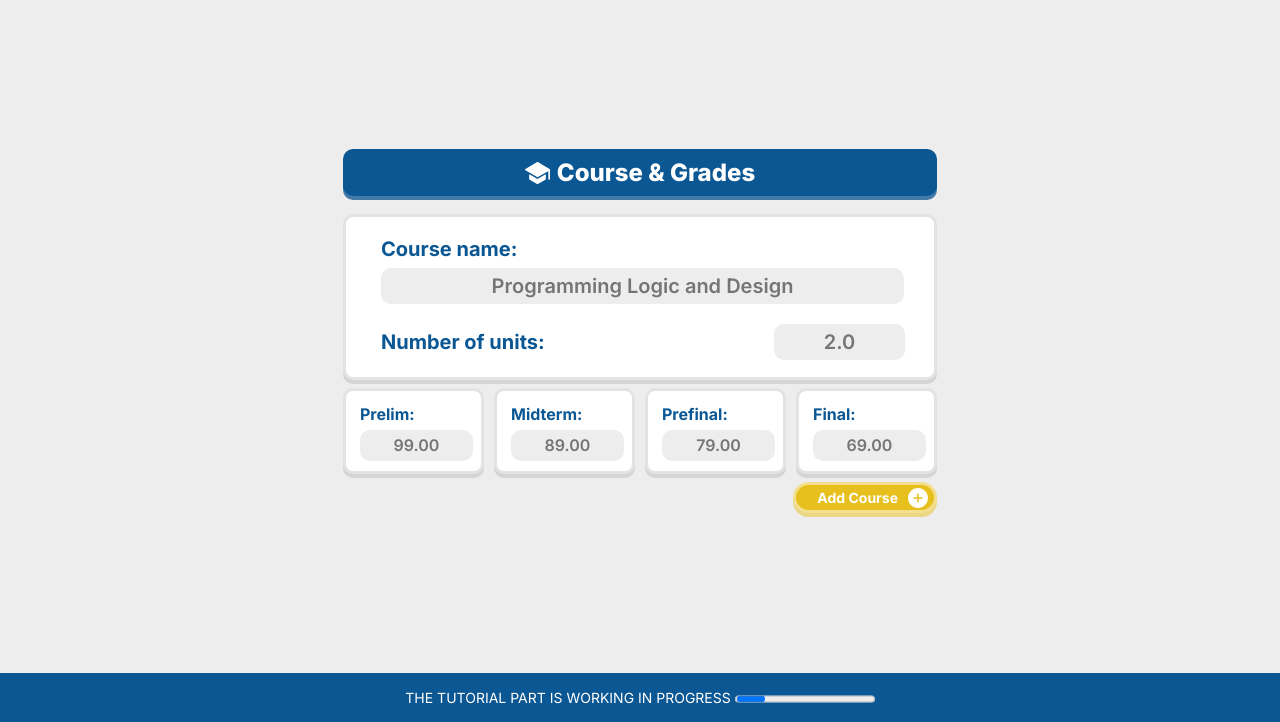
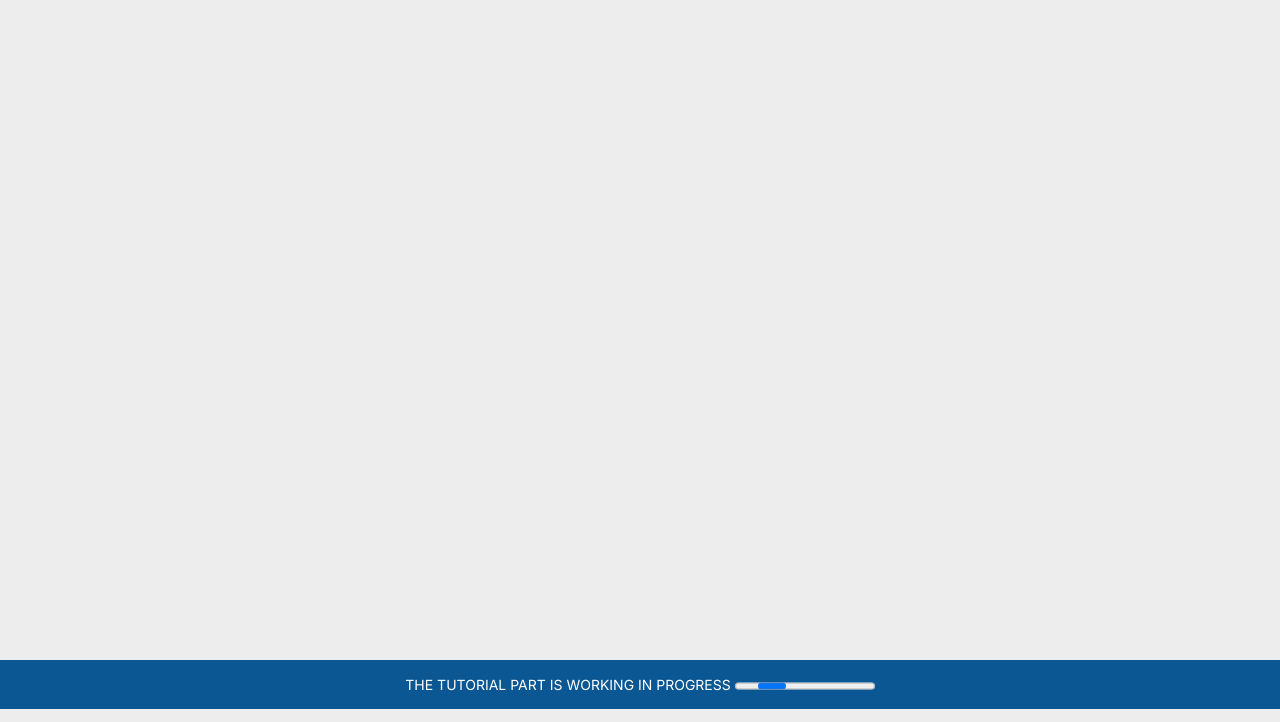
Before and after one commit to chrstnmmn/onestigwaapp, a plain HTML site: page howto.html in a window 1280 px wide. Shown: the part 91-813 px from the top of the page. Drawn offline with Linux system fonts and the light colour scheme.

Commit message:
working on tutorial page trying to come up with different idea

```diff
--- a/howto.html
+++ b/howto.html
@@ -35,120 +35,6 @@
 				<a class="link" href="./index.html">Home</a>
 			</div>
 		</header>
-		<div class="addCourse" id="AddCourse">
-			<div class="title-AddCourse">
-				<svg
-					class="icon-AddCourse"
-					xmlns="http://www.w3.org/2000/svg"
-					viewBox="0 0 25 22"
-					fill="none"
-				>
-					<path
-						d="M12.5005 16.9225C12.3554 16.9225 12.2129 16.8841 12.0869 16.8109L4.79243 12.5777C4.72905 12.5405 4.65714 12.521 4.58395 12.521C4.51076 12.521 4.43887 12.5406 4.37552 12.5778C4.31216 12.615 4.25957 12.6685 4.22305 12.7329C4.18652 12.7973 4.16735 12.8704 4.16746 12.9447V16.9225C4.16733 17.0735 4.20702 17.2218 4.28239 17.352C4.35776 17.4822 4.46607 17.5896 4.59609 17.6629L12.0958 21.8935C12.2196 21.9634 12.3589 22 12.5005 22C12.6421 22 12.7814 21.9634 12.9051 21.8935L20.4049 17.6629C20.5349 17.5896 20.6432 17.4822 20.7186 17.352C20.7939 17.2218 20.8336 17.0735 20.8335 16.9225V12.9447C20.8336 12.8704 20.8144 12.7973 20.7779 12.7329C20.7414 12.6685 20.6888 12.615 20.6254 12.5778C20.5621 12.5406 20.4902 12.521 20.417 12.521C20.3438 12.521 20.2719 12.5405 20.2085 12.5777L12.914 16.8109C12.7881 16.8841 12.6455 16.9225 12.5005 16.9225Z"
-						fill="white"
-					/>
-					<path
-						d="M24.9958 7.53578V7.52996C24.9824 7.39584 24.9375 7.26693 24.865 7.15397C24.7926 7.04101 24.6946 6.94727 24.5792 6.88056L12.913 0.111537C12.787 0.0384464 12.6445 0 12.4994 0C12.3544 0 12.2118 0.0384464 12.0859 0.111537L0.419696 6.88056C0.292194 6.95458 0.186224 7.0615 0.112521 7.1905C0.0388177 7.31949 0 7.46597 0 7.6151C0 7.76424 0.0388177 7.91072 0.112521 8.03971C0.186224 8.16871 0.292194 8.27563 0.419696 8.34965L12.0859 15.1187C12.2118 15.1918 12.3544 15.2302 12.4994 15.2302C12.6445 15.2302 12.787 15.1918 12.913 15.1187L23.1772 9.16352C23.193 9.15422 23.211 9.14933 23.2293 9.14935C23.2477 9.14937 23.2656 9.15429 23.2815 9.16362C23.2973 9.17296 23.3105 9.18637 23.3196 9.2025C23.3287 9.21864 23.3335 9.23693 23.3334 9.25554V16.8987C23.3334 17.354 23.6782 17.7448 24.1266 17.7676C24.2393 17.7731 24.3519 17.7553 24.4576 17.7153C24.5633 17.6754 24.6599 17.614 24.7416 17.535C24.8232 17.456 24.8882 17.361 24.9327 17.2557C24.9771 17.1504 25 17.037 25 16.9225V7.6151C24.9999 7.58861 24.9985 7.56213 24.9958 7.53578Z"
-						fill="white"
-					/>
-				</svg>
-				<h1 class="titleCourse">Course & Grades</h1>
-			</div>
-			<div class="Main-Card">
-				<div class="dark">
-					<div class="Courses">
-						<div class="CourseName">
-							<h2>Course name:</h2>
-							<input
-								type="text"
-								class="InputC"
-								id="courseInput"
-								placeholder="Programming Logic and Design"
-								disabled
-							/>
-						</div>
-						<div class="UnitsInput">
-							<h2 class="UnitsLabel">Number of units:</h2>
-							<input
-								type="text"
-								inputmode="decimal"
-								class="units"
-								id="courseUnit"
-								placeholder="2.0"
-								disabled
-							/>
-						</div>
-					</div>
-				</div>
-				<div class="Terms">
-					<div class="terms-sub" id="prelim">
-						<h3>Prelim:</h3>
-						<input
-							type="text"
-							inputmode="decimal"
-							class="inputTerms"
-							id="prelimInput"
-							placeholder="99.00"
-							disabled
-						/>
-					</div>
-					<div class="terms-sub" id="midterm">
-						<h3>Midterm:</h3>
-						<input
-							type="text"
-							inputmode="decimal"
-							class="inputTerms"
-							id="midtermInput"
-							placeholder="89.00"
-							disabled
-						/>
-					</div>
-					<div class="terms-sub" id="prefinal">
-						<h3>Prefinal:</h3>
-						<input
-							type="text"
-							inputmode="decimal"
-							class="inputTerms"
-							id="prefinalInput"
-							placeholder="79.00"
-							disabled
-						/>
-					</div>
-					<div class="terms-sub" id="final">
-						<h3>Final:</h3>
-						<input
-							type="text"
-							inputmode="decimal"
-							class="inputTerms"
-							id="finalInput"
-							placeholder="69.00"
-							disabled
-						/>
-					</div>
-				</div>
-
-				<button id="AddCourseButton" class="buttonAdd" type="button">
-					<div class="add-icons">
-						<svg
-							class="button-add-icon"
-							xmlns="http://www.w3.org/2000/svg"
-							viewBox="0 0 35 35"
-							fill="none"
-						>
-							<path
-								d="M33.6538 17.5C33.6538 26.4215 26.4215 33.6538 17.5 33.6538C8.57848 33.6538 1.34615 26.4215 1.34615 17.5C1.34615 8.57848 8.57848 1.34615 17.5 1.34615C26.4215 1.34615 33.6538 8.57848 33.6538 17.5Z"
-								fill="#E7C01D"
-							/>
-							<path
-								d="M17.5 0C7.8506 0 0 7.8506 0 17.5C0 27.1494 7.8506 35 17.5 35C27.1494 35 35 27.1494 35 17.5C35 7.8506 27.1494 0 17.5 0ZM24.2308 18.8462H18.8462V24.2308C18.8462 24.5878 18.7043 24.9302 18.4519 25.1826C18.1994 25.4351 17.857 25.5769 17.5 25.5769C17.143 25.5769 16.8006 25.4351 16.5481 25.1826C16.2957 24.9302 16.1538 24.5878 16.1538 24.2308V18.8462H10.7692C10.4122 18.8462 10.0698 18.7043 9.81736 18.4519C9.5649 18.1994 9.42308 17.857 9.42308 17.5C9.42308 17.143 9.5649 16.8006 9.81736 16.5481C10.0698 16.2957 10.4122 16.1538 10.7692 16.1538H16.1538V10.7692C16.1538 10.4122 16.2957 10.0698 16.5481 9.81736C16.8006 9.5649 17.143 9.42308 17.5 9.42308C17.857 9.42308 18.1994 9.5649 18.4519 9.81736C18.7043 10.0698 18.8462 10.4122 18.8462 10.7692V16.1538H24.2308C24.5878 16.1538 24.9302 16.2957 25.1826 16.5481C25.4351 16.8006 25.5769 17.143 25.5769 17.5C25.5769 17.857 25.4351 18.1994 25.1826 18.4519C24.9302 18.7043 24.5878 18.8462 24.2308 18.8462Z"
-								fill="white"
-							/>
-						</svg>
-						<h6>Add Course</h6>
-					</div>
-				</button>
-			</div>
-		</div>
 		<footer id="Footer">
 			<h6>
 				THE TUTORIAL PART IS WORKING IN PROGRESS <progress></progress>
```
